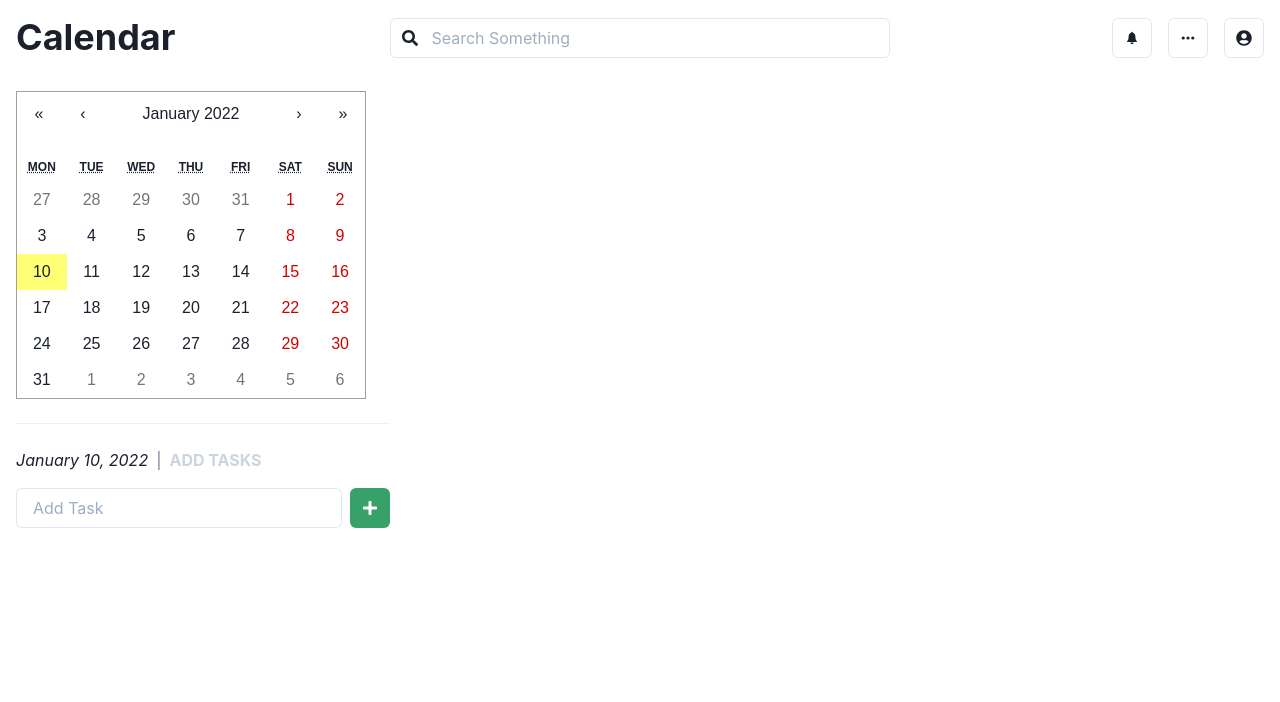
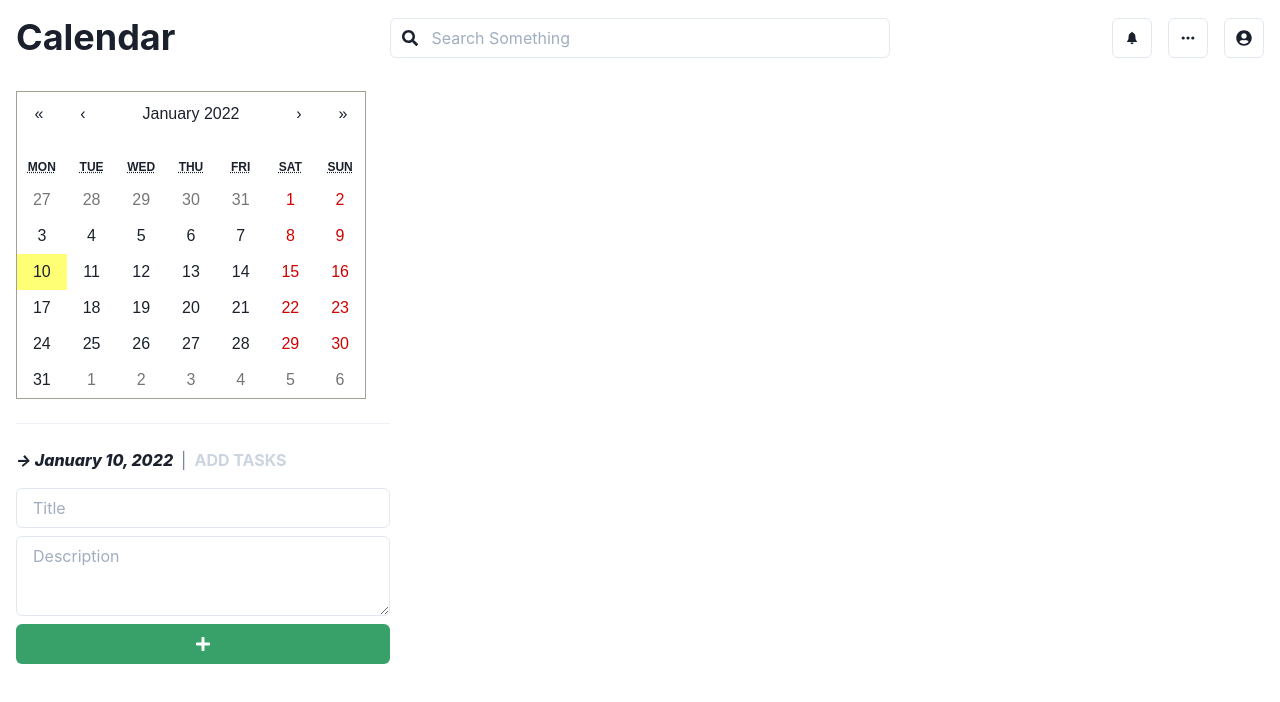
Before and after one commit to bineetNaidu/web-calendar-app, a React (Create React App) app: page / in a window 1280 px wide. Shown: the top 702 px of the page. Built offline with nearby package versions, Linux system fonts and the light colour scheme; no server answers.

Commit message:
🚀 add base Task Form field

```diff
--- a/src/pages/Home.tsx
+++ b/src/pages/Home.tsx
@@ -6,12 +6,16 @@ import {
   Divider,
   Input,
   IconButton,
-  HStack,
+  Textarea,
+  VStack,
 } from '@chakra-ui/react';
 import { FC, useState } from 'react';
 import { Formik, Form } from 'formik';
 import { FaPlus } from 'react-icons/fa';
+import { addDoc, collection, Timestamp } from 'firebase/firestore';
+import { db } from '../lib/firebase';
 import 'react-calendar/dist/Calendar.css';
+import { TaskType } from '../lib/types';
 
 const Home: FC = () => {
   const [date, setDate] = useState(new Date());
@@ -30,7 +34,13 @@ const Home: FC = () => {
         <Calendar className="bg-transparent" onChange={setDate} view="month" />
         <Divider my="6" />
         <Box mb="4">
-          <Text as="span" textDecoration="Highlight" fontStyle="italic">
+          <Text
+            as="span"
+            textDecoration="Highlight"
+            fontStyle="italic"
+            fontWeight="extrabold"
+          >
+            -&gt;{' '}
             {date.toLocaleDateString('en-US', {
               day: 'numeric',
               month: 'long',
@@ -50,25 +60,39 @@ const Home: FC = () => {
           </Text>
         </Box>
         <Formik
-          initialValues={{ task: '' }}
-          onSubmit={(values, { setSubmitting, setValues }) => {
-            console.log('values', values);
+          initialValues={{ title: '', description: '' }}
+          onSubmit={async (values, { setSubmitting, setValues }) => {
+            const data: Omit<TaskType, 'id'> = {
+              created_at: Timestamp.now() as any,
+              done: false,
+              created_user_id: '',
+              description: values.description,
+              title: values.title,
+            };
+
+            await addDoc(collection(db, 'tasks'), data);
+
             setSubmitting(false);
-            setValues({ task: '' });
+            setValues({ title: '', description: '' });
           }}
         >
           {({ isSubmitting, getFieldProps }) => (
             <Form>
-              <HStack>
-                <Input placeholder="Add Task" {...getFieldProps('task')} />
+              <VStack>
+                <Input placeholder="Title" {...getFieldProps('title')} />
+                <Textarea
+                  placeholder="Description"
+                  {...getFieldProps('description')}
+                />
                 <IconButton
                   isLoading={isSubmitting}
                   aria-label="add task btn"
+                  w="full"
                   type="submit"
                   colorScheme="green"
                   icon={<FaPlus />}
                 />
-              </HStack>
+              </VStack>
             </Form>
           )}
         </Formik>
```
